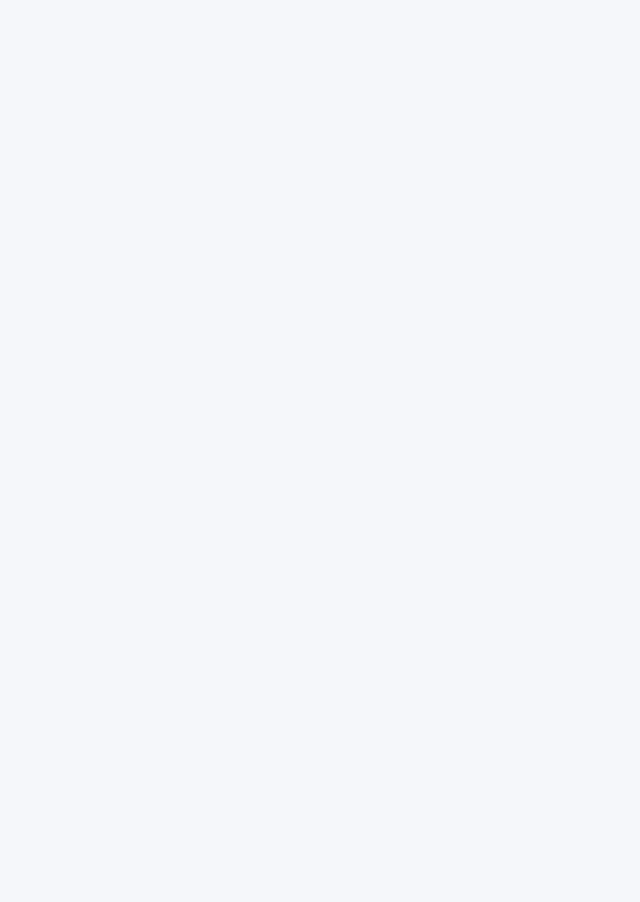
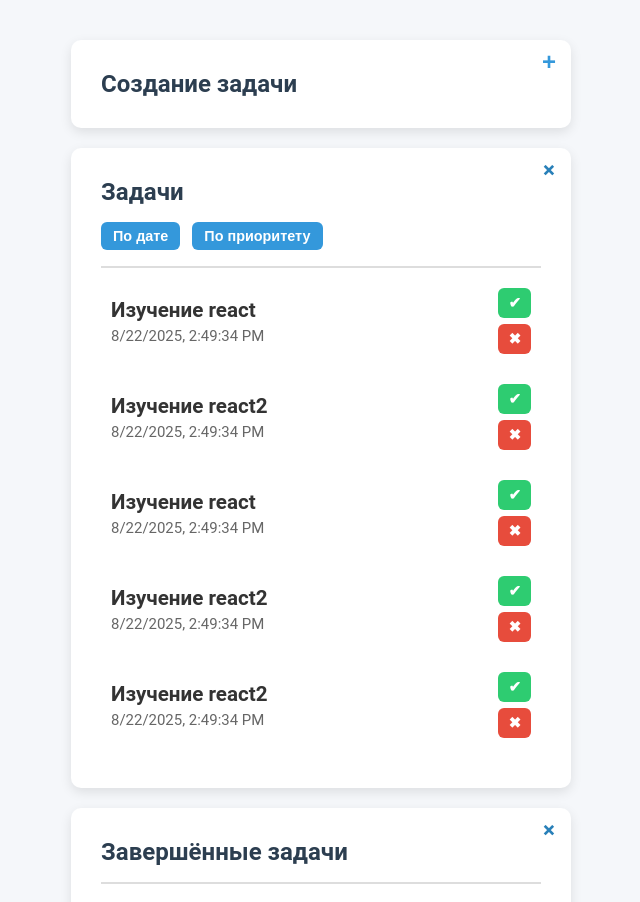
Before and after one commit to K0mariki/react_taskList, a React app: page / in a window 1280 px wide. Shown: the top 902 px of the page, without its empty margins (319-959 px from the left). Before the commit the page ends 800 px from the top, so only its background shows below. Built offline with nearby package versions, Linux system fonts and the light colour scheme; the HTML template or start-up script is replaced by a standard one.

Commit message:
Задачи отображаются на основе массива объектов и распределяются по двум спискам: активных и выполненных.

```diff
--- a/src/App.jsx
+++ b/src/App.jsx
@@ -1,5 +1,181 @@
+import { useState } from "react";
+
+const dataTask = [
+  {
+    id: crypto.randomUUID(),
+    title: "Изучение react",
+    priority: "High",
+    date: 1,
+    complete: false
+  },
+  {
+    id: crypto.randomUUID(),
+    title: "Изучение react2",
+    priority: "High",
+    date: 1,
+    complete: false
+  },
+    {
+    id: crypto.randomUUID(),
+    title: "Изучение react",
+    priority: "High",
+    date: 1,
+    complete: false
+  },
+  {
+    id: crypto.randomUUID(),
+    title: "Изучение react2",
+    priority: "High",
+    date: 1,
+    complete: false
+  },
+    {
+    id: crypto.randomUUID(),
+    title: "Изучение react",
+    priority: "High",
+    date: 1,
+    complete: true
+  },
+  {
+    id: crypto.randomUUID(),
+    title: "Изучение react2",
+    priority: "High",
+    date: 1,
+    complete: false
+  },
+];
+
 function App() {
-  return <div></div>;
+  const [openSection, setOpenSection] = useState({
+    openTaskForm: false,
+    openTaskList: true,
+    openCompletedTaskList: true,
+  });
+
+  function openedSection(section) {
+    setOpenSection((prev) => ({
+      ...prev,
+      [section]: !prev[section],
+    }));
+  }
+
+  return (
+    <div className="app">
+      <section>
+        <div className="container">
+          <h1>Создание задачи</h1>
+          <button
+            className={`close-button ${
+              openSection.openTaskForm ? "open" : null
+            }`}
+            onClick={() => openedSection("openTaskForm")}
+          >
+            +
+          </button>
+          {openSection.openTaskForm && <TaskForm />}
+        </div>
+      </section>
+      <section>
+        <div className="container">
+          <button
+            className={`close-button ${
+              openSection.openTaskList ? "open" : null
+            }`}
+            onClick={() => openedSection("openTaskList")}
+          >
+            +
+          </button>
+          <h2>Задачи</h2>
+          {openSection.openTaskList && (
+            <>
+              <div className="sort-controls">
+                <button className="sort-button">По дате</button>
+                <button className="sort-button">По приоритету</button>
+              </div>
+              <TaskList />
+            </>
+          )}
+        </div>
+      </section>
+      <section>
+        <div className="container">
+          <button
+            className={`close-button ${
+              openSection.openCompletedTaskList ? "open" : null
+            }`}
+            onClick={() => openedSection("openCompletedTaskList")}
+          >
+            +
+          </button>
+          <h2>Завершённые задачи</h2>
+          {openSection.openCompletedTaskList && <CompletedTaskList />}
+        </div>
+      </section>
+      <Footer />
+    </div>
+  );
+}
+
+function TaskForm() {
+  return (
+    <form action="" className="task-form">
+      <input type="text" value={""} placeholder="Название задачи" required />
+      <select value={""}>
+        <option value="High">High</option>
+        <option value="Medium">Medium</option>
+        <option value="Low">Low</option>
+      </select>
+      <input type="datetime-local" value={""} required />
+      <button type="submit">Добавить задачу</button>
+    </form>
+  );
+}
+
+function TaskList() {
+  return (
+    <ul className="task-list">
+      {dataTask.filter((task) => !task.complete).map((task) => (
+        <TaskItem key={task.id} obj={task} />
+      ))}
+    </ul>
+  );
+}
+
+function CompletedTaskList() {
+  return (
+    <ul className="task-list">
+      {dataTask.filter((task) => task.complete).map((task) => (
+        <TaskItem key={task.id} obj={task} />
+      ))}
+    </ul>
+  );
+}
+
+function TaskItem(props) {
+  return (
+    <li className="task-item">
+      <div className="task-info">
+        <h3>{props.obj.title}</h3>
+        <div className="task-deadline">{new Date().toLocaleString()}</div>
+      </div>
+      <div className="task-buttons">
+        <button className="complete-button">&#10004;</button>
+        <button className="delete-button">&#10006;</button>
+      </div>
+    </li>
+  );
+}
+
+function Footer() {
+  return (
+    <footer className="footer">
+      <p>
+        Используемые технологии и react концепции: React, JSX, props, useState,
+        copmonent, composition, conditional rendering, array methods (map,
+        filter), event handling.
+      </p>
+    </footer>
+  );
 }
 
 export default App;
--- a/src/index.css
+++ b/src/index.css
@@ -1,4 +1,3 @@
-/* General app styles */
 * {
   box-sizing: border-box;
   margin: 0;
@@ -20,13 +19,15 @@ body {
   display: flex;
   flex-direction: column;
   gap: 20px;
+  min-width: 350px;
   max-width: 500px;
   width: 100%;
 }
 
-/* Main container for current tasks and completed tasks */
-.task-container,
-.completed-task-container {
+.container{
+  display: flex;
+  flex-direction: column;
+  gap: 16px;
   position: relative;
   background-color: #ffffff;
   border-radius: 10px;
@@ -34,14 +35,11 @@ body {
   padding: 30px;
 }
 
-/* Headings */
 h1,
 h2 {
   color: #2c3e50;
-  margin-bottom: 16px;
 }
 
-/* Completed Task toggle button */
 .completed-header {
   display: flex;
   align-items: center;
@@ -61,17 +59,16 @@ h2 {
   transform: rotate(180deg);
 }
 
-/* Sort buttons container */
 .sort-controls {
   display: flex;
   justify-content: start;
   align-items: center;
   gap: 12px;
-  margin-bottom: 20px;
 }
 
-/* Close/open button for sections */
 .close-button {
+  width: 32px;
+  height: 32px;
   background: none;
   border: none;
   font-size: 1.5em;
@@ -79,14 +76,14 @@ h2 {
   color: #3498db;
   cursor: pointer;
   position: absolute;
-  top: 10px;
-  right: 16px;
+  top: 6px;
+  right: 6px;
   padding: 0;
   transition: color 0.3s, transform 0.3s ease;
 }
 
 .close-button.open {
-  transform: rotate(135deg); /* Turns "×" into "+" */
+  transform: rotate(135deg);
   color: #2980b9;
 }
 
@@ -94,7 +91,6 @@ h2 {
   color: #2980b9;
 }
 
-/* Sort buttons */
 .sort-button {
   padding: 6px 12px;
   background-color: #3498db;
@@ -116,12 +112,10 @@ h2 {
   background-color: #2980b9;
 }
 
-/* Task form styles */
 .task-form {
   display: flex;
   flex-direction: column;
   align-items: center;
-  margin-bottom: 20px;
   animation: fade-in 0.5s ease-in-out;
 }
 
@@ -162,7 +156,6 @@ h2 {
   transform: translateY(-2px);
 }
 
-/* Task list styles */
 .task-list,
 .completed-task-list {
   list-style-type: none;
@@ -170,9 +163,8 @@ h2 {
   width: 100%;
 }
 
-/* Task item styles */
 .task-item {
-  padding: 15px;
+  padding: 10px;
   border-radius: 8px;
   display: flex;
   justify-content: space-between;
@@ -185,13 +177,13 @@ h2 {
 
 .task-item.high {
   background-color: #f8d7da;
-  color: #721c24;
+  color: #741abe;
   border-left: 6px solid #f5c6cb;
 }
 
 .task-item.medium {
   background-color: #fff3cd;
-  color: #856404;
+  color: #d5d811;
   border-left: 6px solid #ffeeba;
 }
 
@@ -210,21 +202,18 @@ h2 {
   text-align: left;
 }
 
-/* Date text style */
 .task-deadline {
   font-size: 0.85em;
   color: #666;
   margin-top: 5px;
 }
 
-/* Buttons container for vertical alignment */
 .task-buttons {
   display: flex;
   flex-direction: column;
   gap: 6px;
 }
 
-/* Complete button */
 .complete-button {
   padding: 6px 10px;
   background-color: #2ecc71;
@@ -242,7 +231,6 @@ h2 {
   transform: translateY(-2px);
 }
 
-/* Delete button */
 .delete-button {
   padding: 6px 10px;
   background-color: #e74c3c;
@@ -260,7 +248,6 @@ h2 {
   transform: translateY(-2px);
 }
 
-/* Completed task item */
 .task-item.completed {
   background-color: #e0f7df;
   color: #155724;
@@ -284,7 +271,6 @@ h2 {
   }
 }
 
-/* Completed task list container with smooth slide-down effect */
 .completed-task-list-container {
   overflow: hidden;
   max-height: 0;
@@ -293,15 +279,12 @@ h2 {
 }
 
 .completed-task-list-container.open {
-  max-height: 500px; /* Adjust as needed */
+  max-height: 500px;
   opacity: 1;
 }
 
-/* Completed task list section */
 .completed-task-list,
 .task-list {
-  margin-top: 20px;
-  padding-top: 10px;
   border-top: 2px solid #ddd;
 }
 
```
